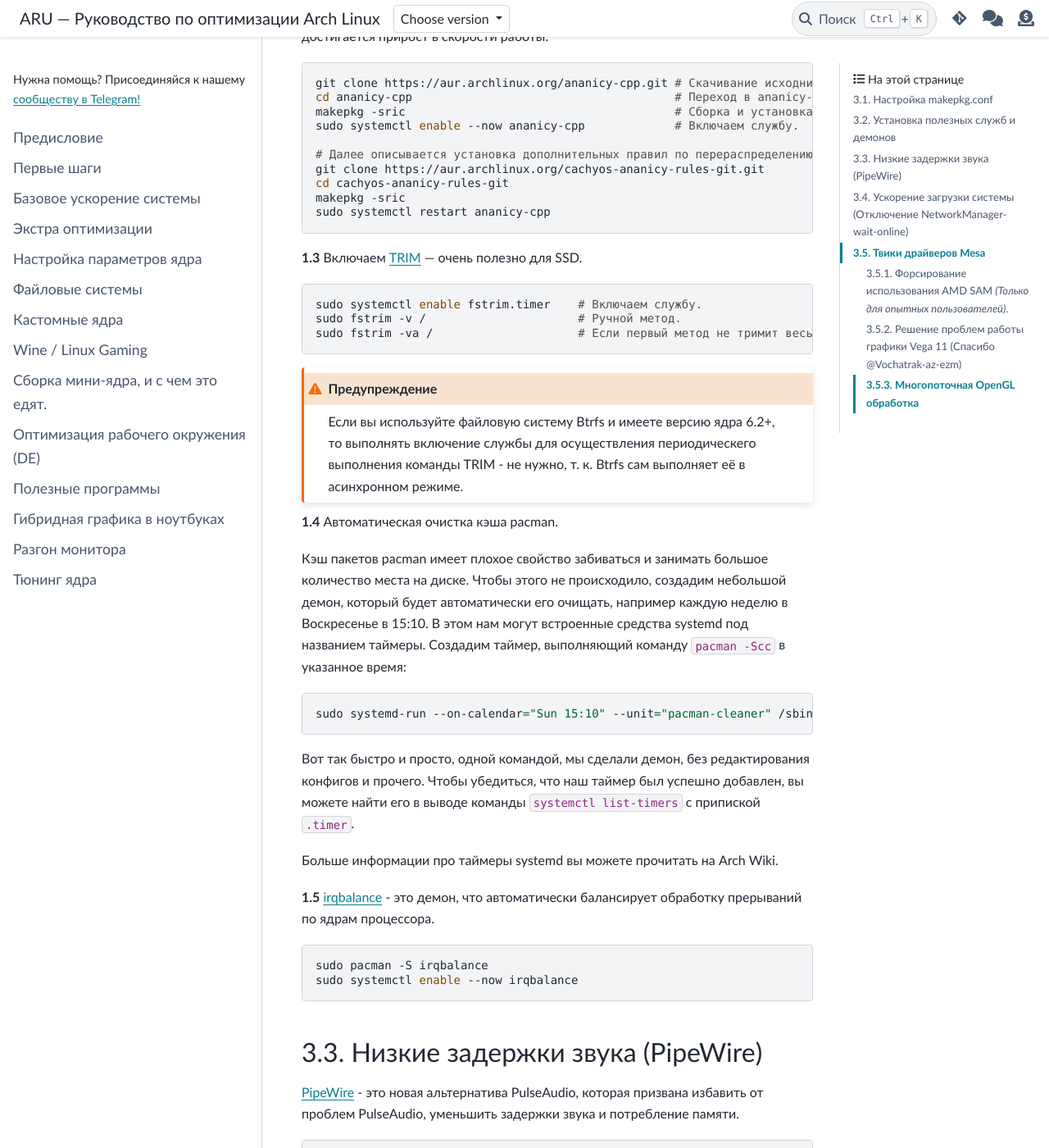
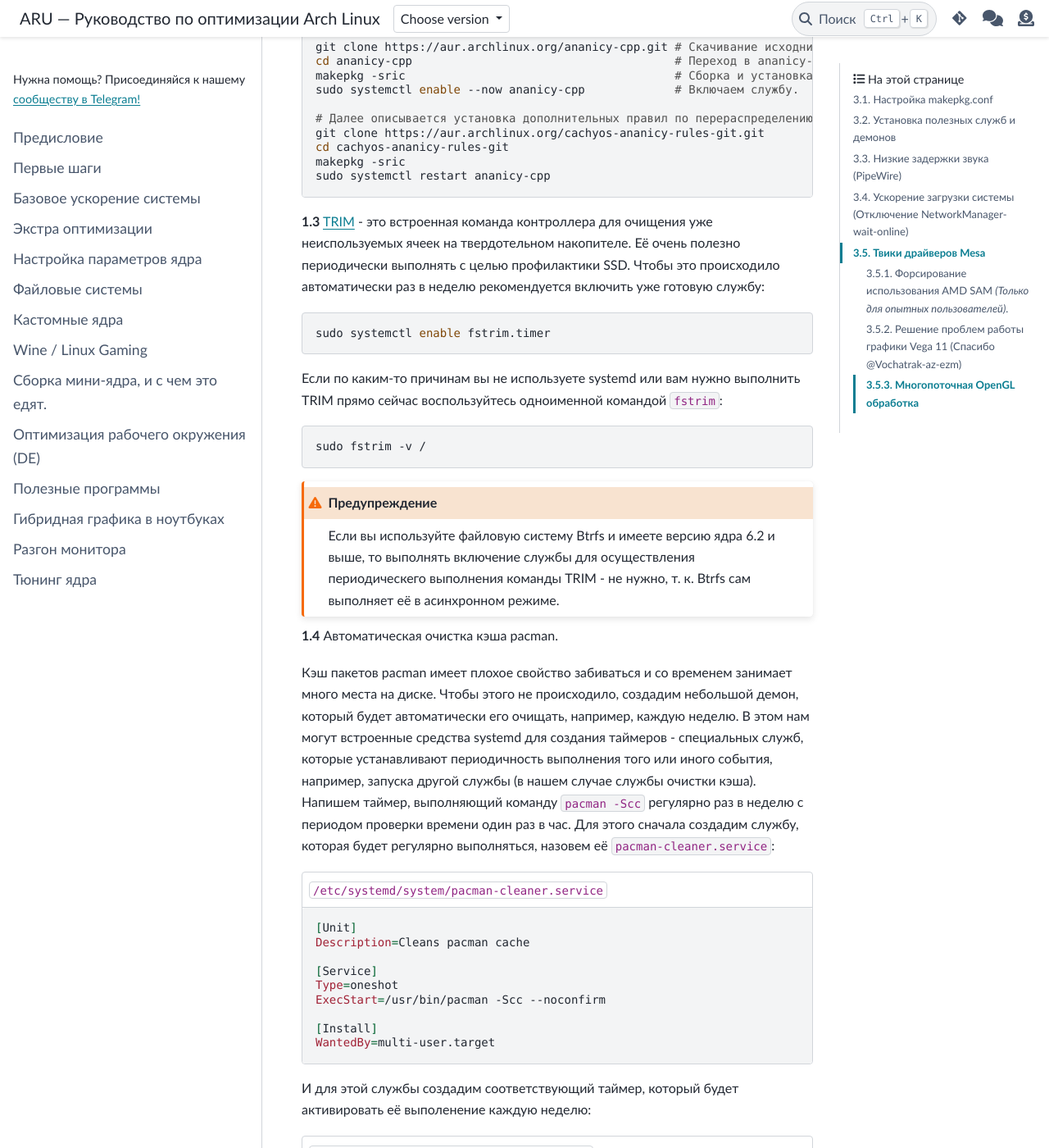
Before and after one commit to ventureoo/ARU, a Sphinx documentation site: the page built from docs/source/generic-system-acceleration.rst, in a window 1280 px wide and 1400 px high, scrolled down 4780 px. Shown: the whole window at 82% size. Built offline with Sphinx 7.4.7 and the PyData theme 0.15.4, drawn with Linux system fonts in a browser that asks for light colours; some of the changed text lies outside the part shown.

Commit message:
generic-system-acceleration: Remove use of transparent units, some other cleanups
Transparent units are not saved after a system reboot.

```diff
--- a/docs/source/generic-system-acceleration.rst
+++ b/docs/source/generic-system-acceleration.rst
@@ -162,19 +162,17 @@
 **1.** `zram-generator
 <https://aur.archlinux.org/packages/zram-generator/>`_ — демон для
 создания блочных устройств ZRAM. ZRAM - это альтернативный механизм
-подкачки в ядре Linux, который позволяет избавиться от обычного свопа
-на диске и сжимать неиспользуемые страницы прямо внутри памяти
-ресурсами CPU. Перед его установкой следует отключить обычный своп на
-диске. Как это сделать уже описано в разделе
-:ref:`extra-optimizations`. ::
+подкачки в ядре Linux, который позволяет избавиться от обычной
+подкачки на диске и сжимать неиспользуемые данные прямо внутри памяти
+ресурсами CPU. Больше подробностей о том, как именно работает подкачка
+и в частности ZRAM вы можете в разделе :ref:`kernel-tuning`. Установка
+``zram-generator`` выполняется всего парой команд::
 
   sudo pacman -S zram-generator
-  sudo systemctl daemon-reload
   sudo systemctl start systemd-zram-setup@zram0.service
 
-После установки никаких дополнительных команд для запуска демона
-производить не нужно. Однако имеет смысл выполнить небольшую
-настройку. Для этого создадим файл:
+Имеет смысл выполнить также небольшую дополнительную настройку
+параметров ZRAM:
 
 .. code-block:: shell
    :caption: ``sudo nano /etc/systemd/zram-generator.conf``
@@ -186,11 +184,10 @@
    fs-type = swap
 
 Здесь мы указываем размер ZRAM равным количеству оперативной памяти, а
-также алгоритм сжатия zstd. Это необходимо для большей экономии
-памяти, ибо как утверждают разработчики, эффективность сжатия в
-среднем равна 1:3. Тем не менее, автор не рекомендует устанавливать
-размер ZRAM больше, чем количество имеющийся памяти, т. к. далеко не
-все страницы памяти так эффективно сжимаются.
+также алгоритм сжатия zstd. Это позволит экономить больше памяти, так
+как по заверениям разработчиков, эффективность сжатия в среднем равна
+1:3, что позволяет хранить внутри ZRAM объем данных больший, чем вы в
+принципе можете уместить в ОЗУ.
 
 .. warning:: Во избежание конфликтов, после установки zram обязательно
    отключите zswap через добавление параметра ядра ``zswap.enabled=0``.
@@ -229,37 +226,73 @@
   makepkg -sric
   sudo systemctl restart ananicy-cpp
 
-**1.3** Включаем `TRIM
-<https://ru.wikipedia.org/wiki/Trim_(команда_для_накопителей)>`_ —
-очень полезно для SSD. ::
+**1.3** `TRIM
+<https://ru.wikipedia.org/wiki/Trim_(команда_для_накопителей)>`_ - это
+встроенная команда контроллера для очищения уже неиспользуемых ячеек
+на твердотельном накопителе. Её очень полезно периодически выполнять с
+целью профилактики SSD. Чтобы это происходило автоматически раз в
+неделю рекомендуется включить уже готовую службу::
 
-  sudo systemctl enable fstrim.timer    # Включаем службу.
-  sudo fstrim -v /                      # Ручной метод.
-  sudo fstrim -va /                     # Если первый метод не тримит весь диск.
+  sudo systemctl enable fstrim.timer
+
+Если по каким-то причинам вы не используете systemd или вам нужно
+выполнить TRIM прямо сейчас воспользуйтесь одноименной командой
+``fstrim``::
+
+   sudo fstrim -v /
 
 .. warning:: Если вы используйте файловую систему Btrfs и имеете
-   версию ядра 6.2+, то выполнять включение
-   службы для осуществления периодическего выполнения команды TRIM -
-   не нужно, т. к. Btrfs сам выполняет её в асинхронном режиме.
+   версию ядра 6.2 и выше, то выполнять включение службы для
+   осуществления периодическего выполнения команды TRIM - не нужно, т.
+   к. Btrfs сам выполняет её в асинхронном режиме.
 
 **1.4** Автоматическая очистка кэша pacman.
 
-Кэш пакетов pacman имеет плохое свойство забиваться и занимать большое
-количество места на диске. Чтобы этого не происходило, создадим
-небольшой демон, который будет автоматически его очищать, например
-каждую неделю в Воскресенье в 15:10. В этом нам могут встроенные
-средства systemd под названием таймеры. Создадим таймер, выполняющий
-команду ``pacman -Scc`` в указанное время::
+Кэш пакетов pacman имеет плохое свойство забиваться и со временем
+занимает много места на диске. Чтобы этого не происходило, создадим
+небольшой демон, который будет автоматически его очищать, например,
+каждую неделю. В этом нам могут встроенные средства systemd для
+создания таймеров - специальных служб, которые устанавливают
+периодичность выполнения того или иного события, например, запуска
+другой службы (в нашем случае службы очистки кэша). Напишем таймер,
+выполняющий команду ``pacman -Scc`` регулярно раз в неделю с периодом
+проверки времени один раз в час. Для этого сначала создадим службу,
+которая будет регулярно выполняться, назовем её
+``pacman-cleaner.service``:
 
-  sudo systemd-run --on-calendar="Sun 15:10" --unit="pacman-cleaner" /sbin/pacman -Scc
+.. code-block:: shell
+  :caption: ``/etc/systemd/system/pacman-cleaner.service``
 
-Вот так быстро и просто, одной командой, мы сделали демон, без
-редактирования конфигов и прочего. Чтобы убедиться, что наш таймер был
-успешно добавлен, вы можете найти его в выводе команды ``systemctl
-list-timers`` с припиской ``.timer``.
+  [Unit]
+  Description=Cleans pacman cache
 
-Больше информации про таймеры systemd вы можете прочитать на Arch
-Wiki.
+  [Service]
+  Type=oneshot
+  ExecStart=/usr/bin/pacman -Scc --noconfirm
+
+  [Install]
+  WantedBy=multi-user.target
+
+И для этой службы создадим соответствующий таймер, который будет активировать её
+выполенение каждую неделю:
+
+.. code-block:: shell
+  :caption: ``/etc/systemd/system/pacman-cleaner.timer``
+
+  [Unit]
+  Description=Run clean of pacman cache every week
+
+  [Timer]
+  OnCalendar=weekly
+  AccuracySec=1h
+  Persistent=true
+
+  [Install]
+  WantedBy=timers.target
+
+Не забываем включить этот самый таймер::
+
+  sudo systemctl enable --now pacman-cleaner.timer
 
 **1.5** `irqbalance <https://github.com/Irqbalance/irqbalance>`_ - это демон, что автоматически балансирует обработку прерываний
 по ядрам процессора. ::
```
